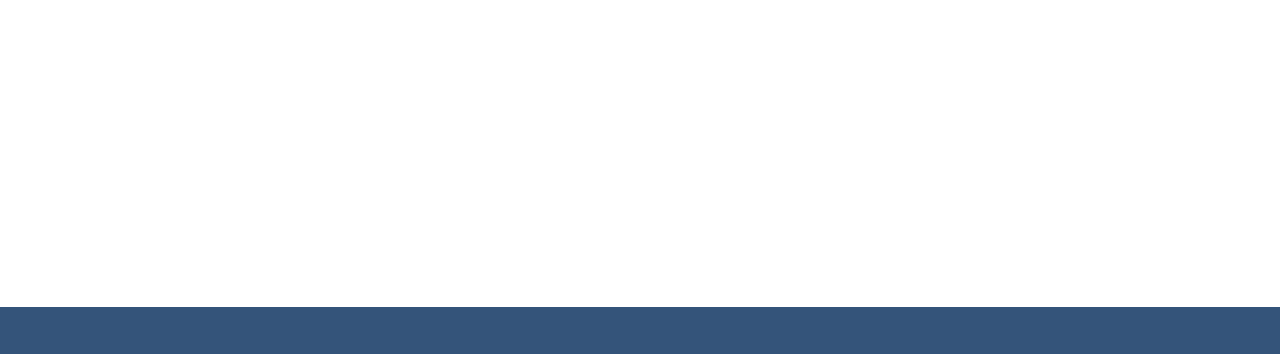
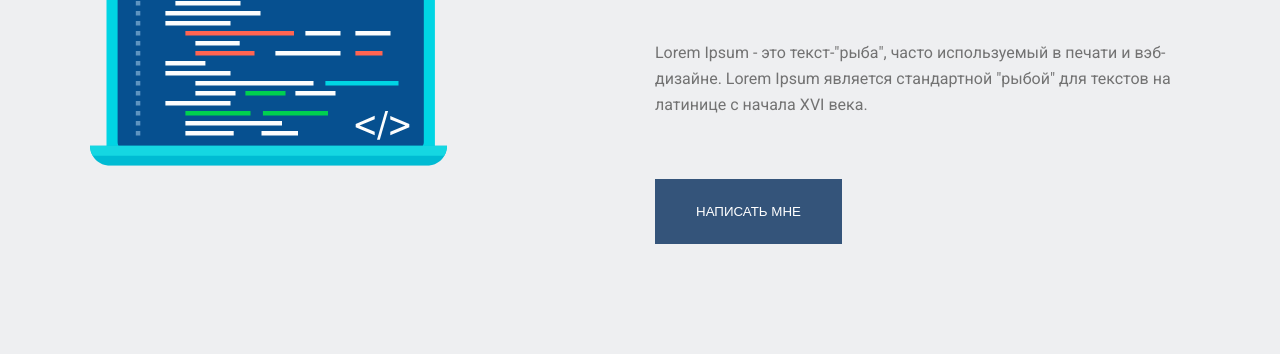
Before and after one commit to AnastassiyaPots/WD, a plain HTML site: page index.html in a window 1280 px wide. Shown: the part 321-675 px from the top of the page. Drawn offline with Linux system fonts and the light colour scheme.

Commit message:
first adaptive

```diff
--- a/index.html
+++ b/index.html
@@ -28,18 +28,21 @@
 
     <main class="contant">
 
-        <!-- <section class="first">
+        <section class="first">
             <div class="wrapper">
                 <div class="first__image">
-                    <img src="images/computer.svg" alt="computer">
+                    <div class="first__image-wrapper">
+                        <img src="images/computer.svg" alt="computer">
+                    </div>
                 </div>
+
                 <div class="first__description">
                     <h1>Дизайн и верстка</h1>
                     <p>Lorem Ipsum - это текст-"рыба", часто используемый в печати и вэб-дизайне. Lorem Ipsum является стандартной "рыбой" для текстов на латинице с начала XVI века.</p>
                     <button class="button">написать мне</button>
                 </div>
             </div>
-        </section> -->
+        </section>
 
     </main>
 
@@ -57,5 +60,7 @@
         </div>
     </footer>
 
+
+
 </body>
 </html>
--- a/scss/button/button.scss
+++ b/scss/button/button.scss
@@ -0,0 +1,15 @@
+.button {
+    background-color: $color-button-primery;
+    height: 65px;
+    padding: 0 41px;
+    color: $color-white;
+    text-transform: uppercase;
+    border: none;
+    transition: .3s;
+    cursor: pointer;
+
+    &:hover {
+        background-color: $color-button-primery-hover;
+
+    }
+}
--- a/scss/first/first.scss
+++ b/scss/first/first.scss
@@ -1,3 +1,61 @@
 .first {
-    background-color: #EEEFF1;
+    background-color: $color-backgraund;
+    padding: 71px 0 146px;
+
+    .wrapper {
+        display: flex;
+    }
+
+    &__image {
+        flex: 1 1 50%;
+        display: flex;
+        justify-content: center;
+        align-items: flex-start;
+
+        &-wrapper {
+            width: 100%;
+
+            img {
+                max-width: 357px;
+                width: 100%;
+            }
+        }
+
+    }
+
+    &__description {
+        flex: 1 0 50%;
+        display: flex;
+        flex-direction: column;
+        align-items: flex-start;
+        padding-left: 15px;
+        row-gap: 60px;
+    }
+
+    @media (max-width: $tablet) {
+
+        padding: 30px 0 60px;
+
+        .wrapper {
+            flex-direction: column;
+            align-items: center;
+            row-gap: 30px;
+        }
+
+        &__description {
+            padding-left: 0;
+            /* @include flexCentered; */
+            align-items: stretch;
+            row-gap: 30px;
+            text-align: center;
+        }
+    }
+
+    @media (max-width: $mobile) {
+        &__description {
+            h1 {
+                font-size: 36px;
+            }
+        }
+    }
 }
--- a/scss/mixin.scss
+++ b/scss/mixin.scss
@@ -0,0 +1,5 @@
+@mixin flexCentered {
+    display: flex;
+    justify-content: center;
+    align-items: center;
+}
--- a/scss/style.scss
+++ b/scss/style.scss
@@ -38,6 +38,7 @@ a {
 h1 {
     color: $color-black;
     font-size: 48px;
+    line-height: 100%;
 }
 
 h1, h2, h3, h4, h5, h6 {
--- a/scss/var.scss
+++ b/scss/var.scss
@@ -4,6 +4,8 @@ $color-primery: #34547A;
 $color-active: $color-primery;
 $color-text-primery:#727272;
 $color-backgraund: #EEEFF1;
+$color-button-primery: #34547A;
+$color-button-primery-hover: #234164;
 
 
 $medium: 500;
```
Also changed, not shown: styles/main.css, 1 other file.
